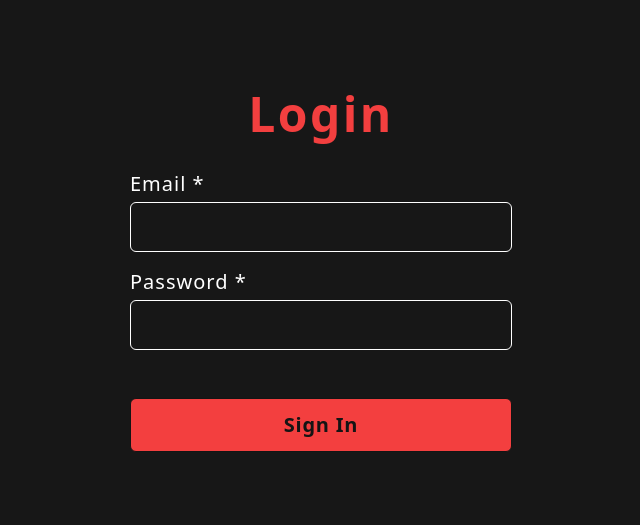
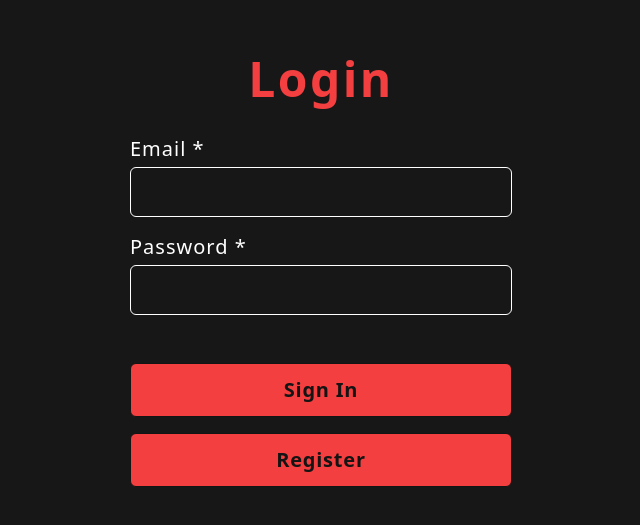
Before and after one commit to ashmeetsmonga/watchlist-react, a React (Vite) app in the folder client/: page /login in a window 1280 px wide. Shown: the part 129-654 px from the top of the page, without its empty margins (319-959 px from the left). Built offline with nearby package versions, Linux system fonts and the light colour scheme; no server answers.

Commit message:
added login and register buttons on register and login page

```diff
--- a/client/src/components/Login.jsx
+++ b/client/src/components/Login.jsx
@@ -59,6 +59,13 @@ const Login = () => {
 				>
 					Sign In
 				</button>
+				<button
+					type='submit'
+					onClick={() => navigate("/register")}
+					className='flex justify-center items-center font-bold p-3 bg-primary text-black text-xl w-full rounded-md border'
+				>
+					Register
+				</button>
 			</form>
 		</div>
 	);
--- a/client/src/components/Register.jsx
+++ b/client/src/components/Register.jsx
@@ -1,4 +1,4 @@
-import React, { useState, useEffect } from "react";
+import React, { useState, useEffect, useRef } from "react";
 import { useNavigate } from "react-router-dom";
 import { useRegister } from "../queryHooks/useRegister";
 import { toast } from "react-toastify";
@@ -71,6 +71,12 @@ const Register = () => {
 				>
 					Create Profile
 				</button>
+				<button
+					type='submit'
+					className='flex justify-center items-center font-bold p-3 bg-primary text-black text-xl w-full rounded-md border'
+				>
+					Login
+				</button>
 			</form>
 		</div>
 	);
```
